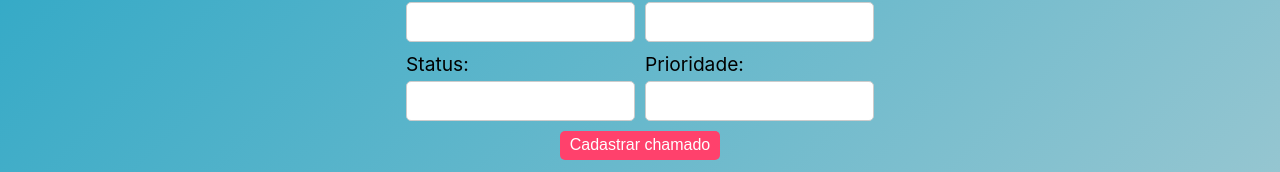
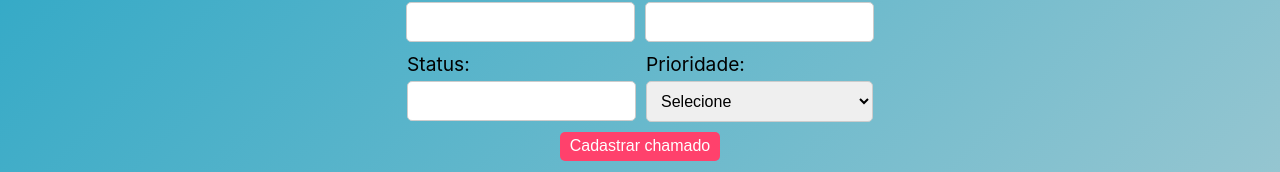
Before and after one commit to luccasst/frontend-call-opening, a React (Create React App) app in the folder frontend-call-opening/: page /call in a window 1280 px wide. Shown: the part 489-661 px from the top of the page. Built offline with nearby package versions, Linux system fonts and the light colour scheme; no server answers.

Commit message:
add tag select in callPage

```diff
--- a/frontend-call-opening/src/pages/callPage.jsx
+++ b/frontend-call-opening/src/pages/callPage.jsx
@@ -140,12 +140,17 @@ useEffect(() => {
         </div>
         <div className='formGroup'>
           <label htmlFor='priority'>Prioridade:</label>
-          <input
+          <select
             type='text'
             id='priority'
             value={priority}
             onChange={(e) => setPriority(e.target.value)}
-          />
+          >
+            <option value="">Selecione</option>
+            <option value="pequena">Pequena</option>
+            <option value="normal">Normal</option>
+            <option value="alta">Alta</option>
+          </select>
         </div>
         <button type='submit'>Cadastrar chamado</button>
       </form>
--- a/frontend-call-opening/src/pages/callPageStyle.css
+++ b/frontend-call-opening/src/pages/callPageStyle.css
@@ -108,6 +108,21 @@
   font-size: 1.2rem;
 }
 
+select[type='text'] {
+  padding: 10px;
+  font-size: 1rem;
+  border-radius: 5px;
+  border: 1px solid #ccc;
+  transition: border-color 0.3s ease-in-out;
+  width: 227px;
+}
+
+select[type='text']:focus {
+  outline: none;
+  border-color: #FF416C;
+}
+
+
 input[type='text'] {
   padding: 10px;
   font-size: 1rem;
```
Also changed, not shown: frontend-call-opening/src/helpers/deleteApi.js (added, +12 -0 lines). Lines whose indentation alone changed are shown as unchanged.
